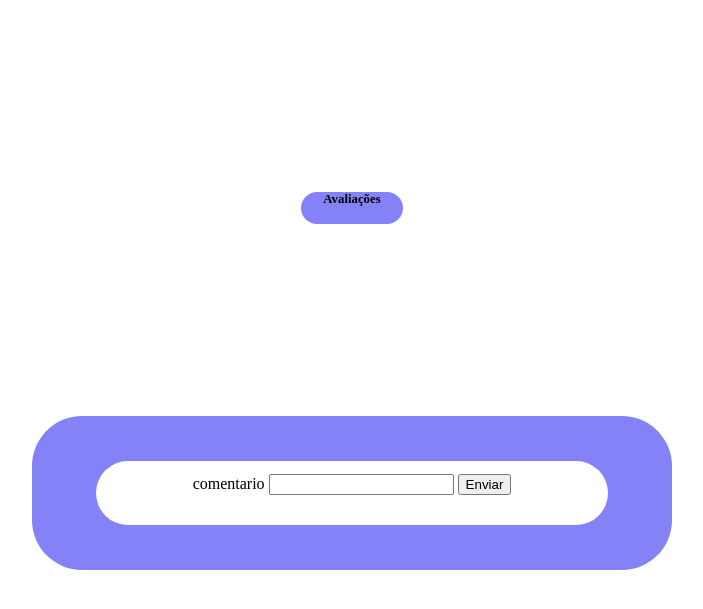
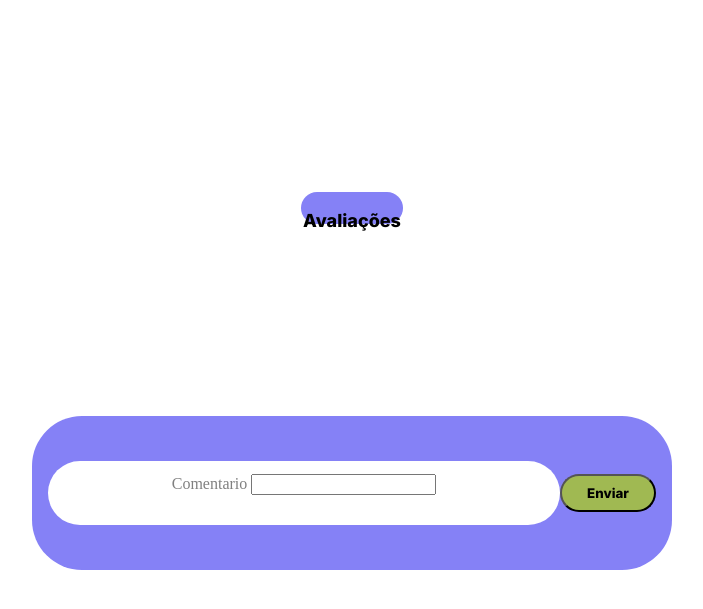
Before and after one commit to gigigabytes/vumbora_, a Django app: page /avaliacao/5 in a window 1280 px wide. Shown: the top 609 px of the page, without its empty margins (288-991 px from the left). Run offline with Django 4.2, Linux system fonts and the light colour scheme; data comes from the database, SQL or seed files in the repository.

Commit message:
colocando fontes

```diff
--- a/mysite/vumbora/static/vumbora/css/avaliacao.css
+++ b/mysite/vumbora/static/vumbora/css/avaliacao.css
@@ -2,6 +2,7 @@
 
     box-sizing: border-box;
 }
+
 
 .box{
     height: 2.5vw;
@@ -89,3 +90,26 @@
     justify-content: center;
     align-items: center;
 }
+
+label{
+    color: gray;
+}
+
+.box-text{
+    display: flex;
+    justify-content: center;
+    align-items: center;
+    font-family: 'Inter', sans-serif;
+    font-size: large;
+
+}
+
+button{
+    width: 15%;
+    height: 25%;
+    border-radius: 50px;
+    background-color: A0B952;
+    font-family: 'Inter', sans-serif;
+    justify-items: center;
+
+}
--- a/mysite/vumbora/templates/vumbora/avaliacao.html
+++ b/mysite/vumbora/templates/vumbora/avaliacao.html
@@ -1,32 +1,41 @@
 {% load static %}
-<link rel="stylesheet" type="text/css" href="{% static 'vumbora/css/avaliacao.css' %}"/>
+<link rel="stylesheet" type="text/css" href="{% static 'vumbora/css/avaliacao.css' %}" />
 
 <!DOCTYPE html>
 <html lang="pt-br">
+
 <head>
     <meta charset="UTF-8">
     <meta name="viewport" content="width=device-width, initial-scale=1.0">
     <title>Avaliações</title>
+    <link rel="preconnect" href="https://fonts.googleapis.com">
+    <link rel="preconnect" href="https://fonts.gstatic.com" crossorigin>
+    <link href="https://fonts.googleapis.com/css2?family=Inter:wght@800&display=swap" rel="stylesheet">
 </head>
 
 
-<div class = "box">
-    <div class = "tittle"><p>Avaliações</p></div>
-</div>
 
 
 <body>
 
-    <div class = "out-comment">
-        <div class = "in-comment">
-            <form  method="POST">
+    <div class="box">
+        <div class="box-text">
+            <p>Avaliações</p>
+        </div>
+    </div>
+
+
+    <div class="out-comment">
+        <div class="in-comment">
+            <form method="POST">
                 {% csrf_token %}
-                <label>comentario</label>
+                <label>Comentario</label>
                 {{form.comentario}}
-            <button type = "submit" class = "button">Enviar</button>
 
             </form>
+
         </div>
+        <button type="submit" class="button">Enviar</button>
     </div>
 
 
@@ -34,22 +43,22 @@
 
 
     {% for avaliacao in avaliacoes %}
-    <div class = "row">
+    <div class="row">
         <div class="stars">
         </div>
-        <div class ="user">
+        <div class="user">
             <img src="" alt="">
         </div>
-        <div class = "outter">
-            <div class = "inner">
-                <div class = "text">
+        <div class="outter">
+            <div class="inner">
+                <div class="text">
                     <p>{{avaliacao.comentario}}</p>
                 </div>
             </div>
         </div>
 
     </div>
-{% endfor %}
+    {% endfor %}
 
 
 
```
